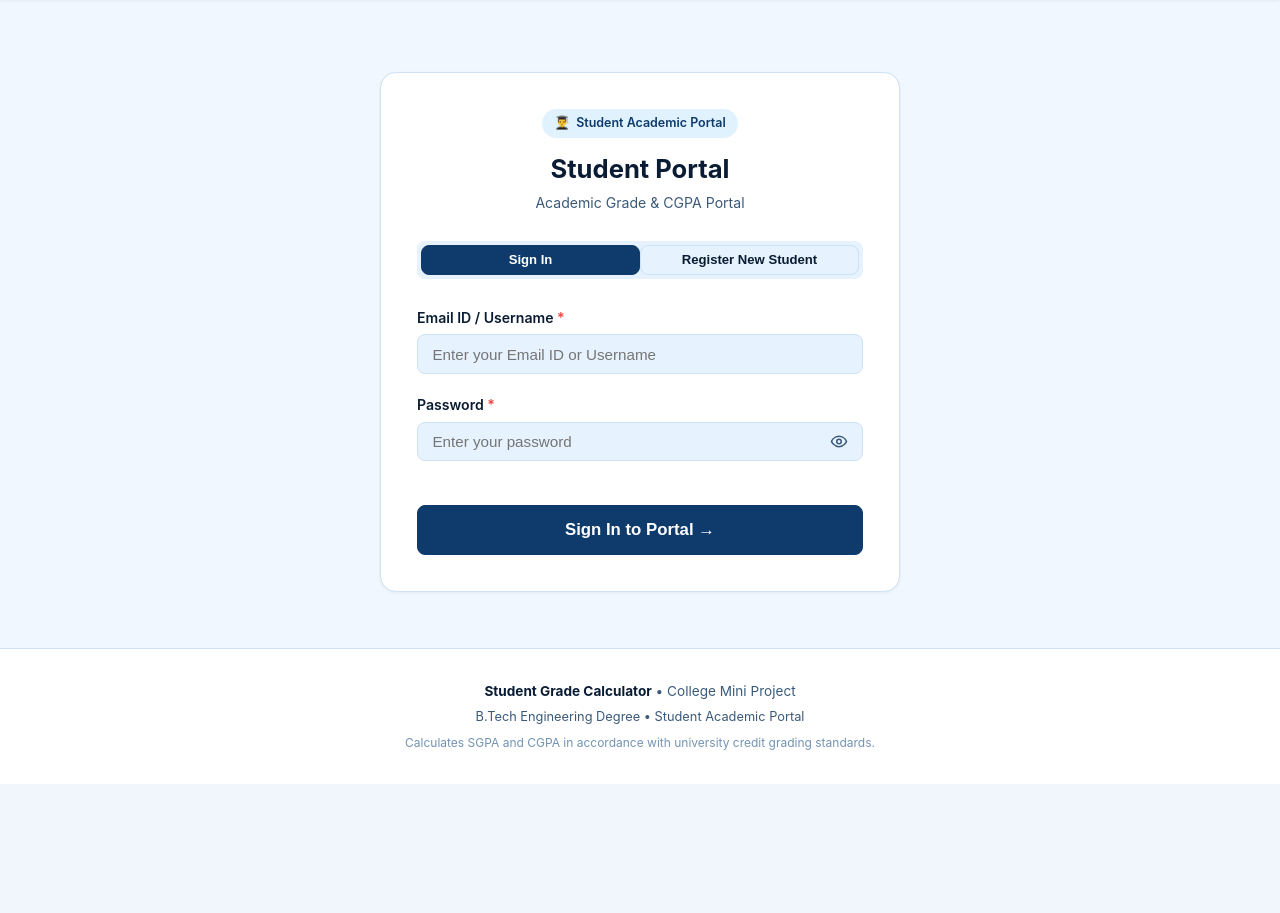
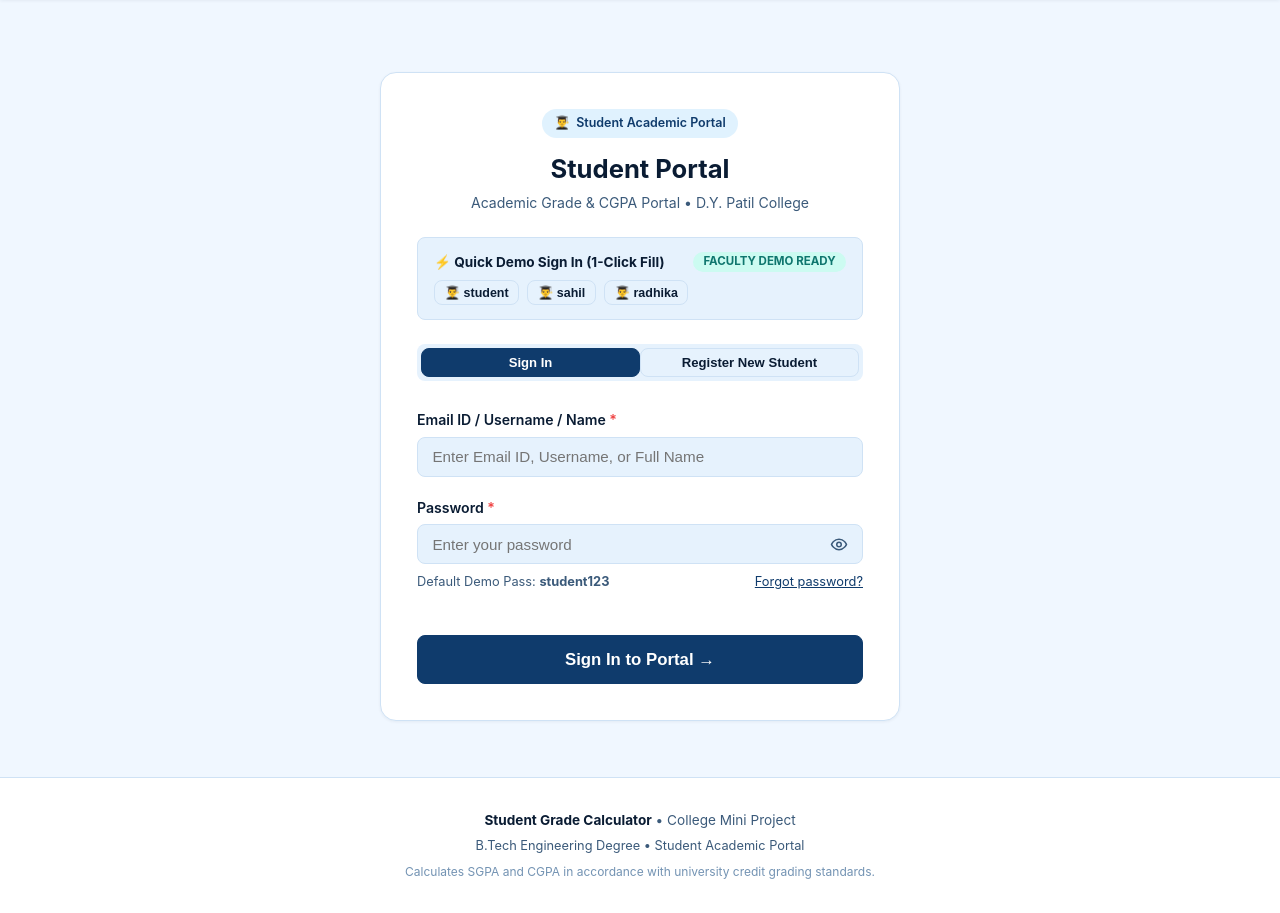
Before and after one commit to radhapatil0107/CGPA_Calculator, a Flask app: page /login in a window 1280 px wide. Shown: the part 71-984 px from the top of the page. Before the commit the page ends 855 px from the top, so only its background shows below. Run offline with Flask 3, Linux system fonts and the light colour scheme.

Commit message:
Fix login authentication lookup, password trimming, demo accounts, and password reset

```diff
--- a/cgpa-calculator/backend/app.py
+++ b/cgpa-calculator/backend/app.py
@@ -112,19 +112,25 @@ class User(db.Model):
 
     def set_password(self, password: str):
         """Secure, salted password hash using PBKDF2:SHA256 (OWASP industry standard)."""
+        clean_pwd = password.strip() if password else password
         try:
-            self.password_hash = generate_password_hash(password, method="pbkdf2:sha256")
+            self.password_hash = generate_password_hash(clean_pwd, method="pbkdf2:sha256")
         except Exception:
-            self.password_hash = generate_password_hash(password)
+            self.password_hash = generate_password_hash(clean_pwd)
 
     def check_password(self, password: str) -> bool:
-        """Verify candidate plaintext password against stored salted hash."""
+        """Verify candidate plaintext password against stored salted hash with whitespace trimming support."""
         if not self.password_hash or not password:
             return False
+        clean_pwd = password.strip() if password else password
         try:
-            return check_password_hash(self.password_hash, password)
+            if check_password_hash(self.password_hash, password):
+                return True
+            if clean_pwd != password and check_password_hash(self.password_hash, clean_pwd):
+                return True
         except Exception:
-            return False
+            pass
+        return False
 
 
 class StudentProfile(db.Model):
@@ -276,6 +282,41 @@ def login_view():
         action = request.form.get("action", "login")
         password = request.form.get("password", "")
 
+        if action == "reset_password":
+            reset_id = request.form.get("email", "").strip()
+            new_password = request.form.get("new_password", "").strip()
+            confirm_new_password = request.form.get("confirm_new_password", "").strip()
+
+            if not reset_id or not new_password:
+                flash("Please provide your Email ID/Username and a new password.", "danger")
+                return render_template("login.html", active_page="login", auth_mode="reset")
+
+            if new_password != confirm_new_password:
+                flash("New passwords do not match. Please try again.", "danger")
+                return render_template("login.html", active_page="login", auth_mode="reset")
+
+            target_user = User.query.filter(
+                (db.func.lower(User.email) == reset_id.lower()) |
+                (db.func.lower(User.username) == reset_id.lower())
+            ).first()
+
+            if not target_user:
+                prof = StudentProfile.query.filter(
+                    (db.func.lower(StudentProfile.name) == reset_id.lower()) |
+                    (db.func.lower(StudentProfile.name).like(f"{reset_id.lower()}%"))
+                ).first()
+                if prof and prof.user:
+                    target_user = prof.user
+
+            if target_user:
+                target_user.set_password(new_password)
+                db.session.commit()
+                flash("Password updated successfully! You can now sign in with your new password.", "success")
+                return render_template("login.html", active_page="login", auth_mode="login", prefill_email=target_user.email)
+            else:
+                flash("No student account found with that Email ID or Username.", "danger")
+                return render_template("login.html", active_page="login", auth_mode="reset")
+
         if not password:
             flash("Please provide your password.", "danger")
             return render_template("login.html", active_page="login", auth_mode=action)
@@ -284,6 +325,7 @@ def login_view():
             name = request.form.get("name", "").strip()
             email = request.form.get("email", "").strip().lower()
             branch = request.form.get("branch", "").strip()
+            requested_username = request.form.get("username", "").strip()
 
             if not name:
                 flash("Full Name is required.", "danger")
@@ -298,20 +340,29 @@ def login_view():
                 return render_template("login.html", active_page="login", auth_mode="register")
 
             confirm_password = request.form.get("confirm_password", "")
-            if confirm_password and confirm_password != password:
+            if confirm_password and confirm_password.strip() != password.strip():
                 flash("Passwords do not match. Please try again.", "danger")
                 return render_template("login.html", active_page="login", auth_mode="register")
 
             # Check for existing email
-            if User.query.filter(db.func.lower(User.email) == email).first():
-                flash(f"Email '{email}' is already registered. Please sign in or use a different email.", "warning")
-                return render_template("login.html", active_page="login", auth_mode="register")
+            existing_user = User.query.filter(db.func.lower(User.email) == email).first()
+            if existing_user:
+                flash(f"Email '{email}' is already registered. Please sign in below.", "warning")
+                return render_template("login.html", active_page="login", auth_mode="login", prefill_email=email)
 
-            # Auto-generate a clean, unique internal username from email or name
-            base_username = re.sub(r'[^a-zA-Z0-9_]', '_', email.split("@")[0])[:50] or "student"
+            # Determine username: user-specified, or clean first name, or email prefix
+            if requested_username:
+                base_username = re.sub(r'[^a-zA-Z0-9_]', '_', requested_username)[:50].lower()
+            else:
+                first_name_slug = re.sub(r'[^a-zA-Z0-9_]', '_', name.split()[0])[:50].lower() if name else ""
+                if first_name_slug and not User.query.filter(db.func.lower(User.username) == first_name_slug).first():
+                    base_username = first_name_slug
+                else:
+                    base_username = re.sub(r'[^a-zA-Z0-9_]', '_', email.split("@")[0])[:50].lower() or "student"
+
             username = base_username
             counter = 1
-            while User.query.filter_by(username=username).first():
+            while User.query.filter(db.func.lower(User.username) == username).first():
                 username = f"{base_username}_{counter}"
                 counter += 1
 
@@ -328,11 +379,11 @@ def login_view():
             db.session.flush()
 
             roll_no = request.form.get("roll_no", "").strip()
-            prn = request.form.get("prn", "").strip() or "202401234567"
+            prn = request.form.get("prn", "").strip() or f"2024{new_user.id:08d}"
             profile = StudentProfile(
                 user_id=new_user.id,
                 name=name,
-                roll_no=roll_no,
+                roll_no=roll_no or "DS-202",
                 prn=prn,
                 branch=branch or "B.Tech Computer Science & Engineering (Data Science)",
                 year="Second Year (SY)",
@@ -344,7 +395,7 @@ def login_view():
             session.permanent = True
             session["user_id"] = new_user.id
             session["username"] = new_user.username
-            flash(f"Welcome, {name}! Your account has been registered successfully.", "success")
+            flash(f"Welcome, {name}! Your account has been registered successfully. (Username: {new_user.username})", "success")
             return redirect(url_for("index"))
 
         else:  # Login
@@ -353,29 +404,54 @@ def login_view():
                 flash("Please enter your Email ID or Username.", "danger")
                 return render_template("login.html", active_page="login")
 
-            # Flexible lookup: matches email, username, unique_id, or student profile name/roll_no/prn (case-insensitive)
+            user = None
+
+            # 1. Exact match by email, username, or unique_id
             user = User.query.filter(
                 (db.func.lower(User.email) == login_id.lower()) |
                 (db.func.lower(User.username) == login_id.lower()) |
                 (db.func.lower(User.unique_id) == login_id.lower())
             ).first()
 
+            # 2. Match by student profile (exact name, roll_no, or prn)
             if not user:
-                # Also check matching by student's display name, roll_no, or prn
                 prof = StudentProfile.query.filter(
                     (db.func.lower(StudentProfile.name) == login_id.lower()) |
                     (db.func.lower(StudentProfile.roll_no) == login_id.lower()) |
                     (db.func.lower(StudentProfile.prn) == login_id.lower())
                 ).first()
-                if not prof and " " in login_id:
-                    query = StudentProfile.query
-                    for part in login_id.lower().split():
-                        query = query.filter(db.func.lower(StudentProfile.name).contains(part))
-                    prof = query.first()
                 if prof and prof.user:
                     user = prof.user
 
-            if user and user.check_password(password):
+            # 3. Match by name starts with (e.g. login_id "sahil" matches profile "Sahil Taware")
+            if not user:
+                prof = StudentProfile.query.filter(
+                    db.func.lower(StudentProfile.name).like(f"{login_id.lower()}%")
+                ).first()
+                if prof and prof.user:
+                    user = prof.user
+
+            # 4. Match by username or email prefix (e.g. "sahil" matches "sahiltaware415@...")
+            if not user:
+                user = User.query.filter(
+                    db.func.lower(User.username).like(f"{login_id.lower()}%") |
+                    db.func.lower(User.email).like(f"{login_id.lower()}%")
+                ).first()
+
+            # 5. Match by any word in student name (e.g. "Taware" or "Patil")
+            if not user:
+                prof = StudentProfile.query.filter(
+                    db.func.lower(StudentProfile.name).contains(login_id.lower())
+                ).first()
+                if prof and prof.user:
+                    user = prof.user
+
+            # Verify password
+            is_valid_pw = False
+            if user:
+                is_valid_pw = user.check_password(password)
+
+            if user and is_valid_pw:
                 user.last_login = datetime.utcnow()
                 user.login_count = (user.login_count or 0) + 1
                 db.session.commit()
@@ -391,7 +467,7 @@ def login_view():
                 return redirect(url_for("index"))
             else:
                 flash("Invalid Email ID or password.", "danger")
-                return render_template("login.html", active_page="login")
+                return render_template("login.html", active_page="login", prefill_email=login_id)
 
     return render_template("login.html", active_page="login")
 
@@ -1189,11 +1265,55 @@ def init_db():
                 else:
                     demo_user.set_password("student123")
 
-                # Also ensure User #1 (radhapatil0107@gmail.com) can log in with password 'student123'
-                u1 = db.session.get(User, 1)
-                if u1 and not u1.check_password("student123"):
-                    u1.set_password("student123")
-                    db.session.add(u1)
+                # Ensure demo student account 'sahil' / 'student123' exists
+                sahil_user = User.query.filter((User.username == "sahil") | (User.email == "sahiltaware415@gmail.com")).first()
+                if not sahil_user:
+                    sahil_user = User(
+                        username="sahil",
+                        email="sahiltaware415@gmail.com",
+                        unique_id="EN25299998"
+                    )
+                    sahil_user.set_password("student123")
+                    db.session.add(sahil_user)
+                    db.session.flush()
+
+                    sahil_prof = StudentProfile(
+                        user_id=sahil_user.id,
+                        name="Sahil Taware",
+                        roll_no="DS-202",
+                        prn="202401234568",
+                        branch="B.Tech Computer Science & Engineering (Data Science)",
+                        year="Second Year (SY)",
+                        college="D.Y. Patil College of Engineering & Technology, Kolhapur"
+                    )
+                    db.session.add(sahil_prof)
+
+                    s1 = Semester(
+                        user_id=sahil_user.id,
+                        semester_no=1,
+                        semester_name="Semester 1 (FY)",
+                        credits=20.0,
+                        sgpa=8.85,
+                        grade_points=177.0
+                    )
+                    s2 = Semester(
+                        user_id=sahil_user.id,
+                        semester_no=2,
+                        semester_name="Semester 2 (FY)",
+                        credits=20.0,
+                        sgpa=9.15,
+                        grade_points=183.0
+                    )
+                    db.session.add_all([s1, s2])
+                else:
+                    sahil_user.set_password("student123")
+
+                # Ensure demo accounts (radhapatil0107, sujalsunke26, sanchitapatil) have working password student123
+                for uid in [1, 2, 3]:
+                    u = db.session.get(User, uid)
+                    if u and not u.check_password("student123"):
+                        u.set_password("student123")
+                        db.session.add(u)
 
                 db.session.commit()
             except Exception as sync_err:
--- a/cgpa-calculator/frontend/templates/login.html
+++ b/cgpa-calculator/frontend/templates/login.html
@@ -7,7 +7,7 @@
   <div class="card" style="padding: 2.25rem;">
 
     <!-- Student Identity Header -->
-    <div style="text-align: center; margin-bottom: 1.75rem;">
+    <div style="text-align: center; margin-bottom: 1.5rem;">
       <div class="college-tag">
         <span>👨‍🎓</span> Student Academic Portal
       </div>
@@ -15,8 +15,27 @@
         Student Portal
       </h2>
       <p style="font-size: 0.88rem; color: var(--text-muted); margin-top: 0.25rem;">
-        Academic Grade &amp; CGPA Portal
+        Academic Grade &amp; CGPA Portal &bull; D.Y. Patil College
       </p>
+    </div>
+
+    <!-- Quick Demo Credentials Box for External Faculty / Review -->
+    <div style="background: var(--bg-secondary); border-radius: var(--radius-sm); border: 1px solid var(--border-color); padding: 0.85rem 1rem; margin-bottom: 1.5rem;">
+      <div style="display: flex; justify-content: space-between; align-items: center; margin-bottom: 0.5rem; flex-wrap: wrap; gap: 0.25rem;">
+        <strong style="font-size: 0.85rem; color: var(--text-main);">⚡ Quick Demo Sign In (1-Click Fill)</strong>
+        <span class="badge badge-A-plus" style="font-size: 0.72rem;">FACULTY DEMO READY</span>
+      </div>
+      <div style="display: flex; gap: 0.5rem; flex-wrap: wrap;">
+        <button type="button" class="btn btn-secondary btn-sm" onclick="quickFillLogin('student', 'student123')" style="font-size: 0.78rem; padding: 0.25rem 0.6rem;">
+          👨‍🎓 student
+        </button>
+        <button type="button" class="btn btn-secondary btn-sm" onclick="quickFillLogin('sahil', 'student123')" style="font-size: 0.78rem; padding: 0.25rem 0.6rem;">
+          👨‍🎓 sahil
+        </button>
+        <button type="button" class="btn btn-secondary btn-sm" onclick="quickFillLogin('radhapatil0107@gmail.com', 'student123')" style="font-size: 0.78rem; padding: 0.25rem 0.6rem;">
+          👨‍🎓 radhika
+        </button>
+      </div>
     </div>
 
     <!-- Mode Switch Tabs -->
@@ -35,20 +54,20 @@
 
       <div class="form-group">
         <label for="loginEmail" class="form-label">
-          Email ID / Username <span class="req">*</span>
+          Email ID / Username / Name <span class="req">*</span>
         </label>
         <input
           type="text"
           id="loginEmail"
           name="email"
           class="form-control"
-          placeholder="Enter your Email ID or Username"
+          placeholder="Enter Email ID, Username, or Full Name"
           required
-          autocomplete="off"
+          autocomplete="username"
           autocorrect="off"
           autocapitalize="none"
           spellcheck="false"
-          value=""
+          value="{{ prefill_email or '' }}"
         >
       </div>
 
@@ -64,7 +83,7 @@
             class="form-control"
             placeholder="Enter your password"
             required
-            autocomplete="new-password"
+            autocomplete="current-password"
             value=""
           >
           <button type="button" class="password-toggle-btn" aria-label="Show password" title="Show password" onclick="togglePasswordVisibility('loginPassword', this)">
@@ -79,6 +98,12 @@
               <line x1="2" x2="22" y1="2" y2="22"/>
             </svg>
           </button>
+        </div>
+        <div style="display: flex; justify-content: space-between; align-items: center; margin-top: 0.5rem; flex-wrap: wrap; gap: 0.25rem;">
+          <span style="font-size: 0.8rem; color: var(--text-muted);">Default Demo Pass: <strong>student123</strong></span>
+          <a href="javascript:void(0)" onclick="switchAuthTab('reset')" style="font-size: 0.8rem; color: var(--primary); text-decoration: underline;">
+            Forgot password?
+          </a>
         </div>
       </div>
 
@@ -122,6 +147,20 @@
       </div>
 
       <div class="form-group">
+        <label for="regUsername" class="form-label">
+          Username <span style="font-weight: 400; color: var(--text-muted); font-size: 0.8rem;">(Optional &bull; e.g. sahil)</span>
+        </label>
+        <input
+          type="text"
+          id="regUsername"
+          name="username"
+          class="form-control"
+          placeholder="Choose a username (or leave blank to auto-use first name)"
+          autocomplete="username"
+        >
+      </div>
+
+      <div class="form-group">
         <label for="regBranch" class="form-label">
           Branch &amp; Degree <span class="req">*</span>
         </label>
@@ -130,7 +169,8 @@
           id="regBranch"
           name="branch"
           class="form-control"
-          placeholder="e.g. B.Tech Computer Science & Engineering"
+          placeholder="e.g. B.Tech Computer Science & Engineering (Data Science)"
+          value="B.Tech Computer Science & Engineering (Data Science)"
           required
         >
       </div>
@@ -200,6 +240,63 @@
       </button>
     </form>
 
+    <!-- Reset Password Form -->
+    <form id="resetForm" method="POST" action="{{ url_for('login_view') }}" style="display: none;">
+      <input type="hidden" name="action" value="reset_password">
+
+      <div class="form-group">
+        <label for="resetEmail" class="form-label">
+          Registered Email ID or Username <span class="req">*</span>
+        </label>
+        <input
+          type="text"
+          id="resetEmail"
+          name="email"
+          class="form-control"
+          placeholder="e.g. sahil or student@example.com"
+          required
+        >
+      </div>
+
+      <div class="form-group">
+        <label for="resetNewPassword" class="form-label">
+          New Password <span class="req">*</span>
+        </label>
+        <input
+          type="password"
+          id="resetNewPassword"
+          name="new_password"
+          class="form-control"
+          placeholder="Enter new password (e.g. student123)"
+          required
+        >
+      </div>
+
+      <div class="form-group">
+        <label for="resetConfirmPassword" class="form-label">
+          Confirm New Password <span class="req">*</span>
+        </label>
+        <input
+          type="password"
+          id="resetConfirmPassword"
+          name="confirm_new_password"
+          class="form-control"
+          placeholder="Re-enter new password"
+          required
+        >
+      </div>
+
+      <button type="submit" class="btn btn-primary btn-block btn-lg" style="margin-top: 1.5rem;">
+        Update Password Now &rarr;
+      </button>
+
+      <div style="text-align: center; margin-top: 1rem;">
+        <a href="javascript:void(0)" onclick="switchAuthTab('login')" style="font-size: 0.85rem; color: var(--text-muted); text-decoration: none;">
+          &larr; Back to Sign In
+        </a>
+      </div>
+    </form>
+
   </div>
 </div>
 {% endblock %}
@@ -230,31 +327,45 @@ function togglePasswordVisibility(inputId, btn) {
 function switchAuthTab(mode) {
   const loginForm = document.getElementById('loginForm');
   const registerForm = document.getElementById('registerForm');
+  const resetForm = document.getElementById('resetForm');
   const tabLogin = document.getElementById('tabLogin');
   const tabRegister = document.getElementById('tabRegister');
 
   if (mode === 'login') {
     loginForm.style.display = 'block';
     registerForm.style.display = 'none';
+    if (resetForm) resetForm.style.display = 'none';
     tabLogin.className = 'btn btn-sm btn-block btn-primary';
     tabRegister.className = 'btn btn-sm btn-block btn-secondary';
-  } else {
+  } else if (mode === 'register') {
     loginForm.style.display = 'none';
     registerForm.style.display = 'block';
+    if (resetForm) resetForm.style.display = 'none';
     tabLogin.className = 'btn btn-sm btn-block btn-secondary';
     tabRegister.className = 'btn btn-sm btn-block btn-primary';
+  } else if (mode === 'reset') {
+    loginForm.style.display = 'none';
+    registerForm.style.display = 'none';
+    if (resetForm) resetForm.style.display = 'block';
+    tabLogin.className = 'btn btn-sm btn-block btn-secondary';
+    tabRegister.className = 'btn btn-sm btn-block btn-secondary';
+  }
+}
+
+function quickFillLogin(identifier, password) {
+  switchAuthTab('login');
+  const emailInput = document.getElementById('loginEmail');
+  const passInput = document.getElementById('loginPassword');
+  if (emailInput) {
+    emailInput.value = identifier;
+    emailInput.focus();
+  }
+  if (passInput) {
+    passInput.value = password;
   }
 }
 
 // Initialize active tab
 switchAuthTab('{{ auth_mode or "login" }}');
-
-// Clear any stale browser autofill on fresh page load or back-navigation
-window.addEventListener('pageshow', function() {
-  const form = document.getElementById('loginForm');
-  if (form && !'{{ auth_mode }}') {
-    form.reset();
-  }
-});
 </script>
 {% endblock %}
```
Also changed, not shown: cgpa-calculator/backend/seed_data.json (+85 -3 lines), cgpa-calculator/backend/seed_grade_calculator.db.
